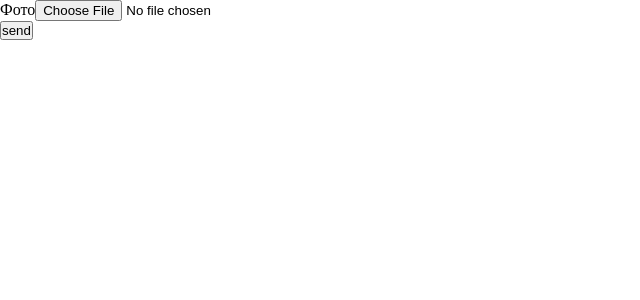
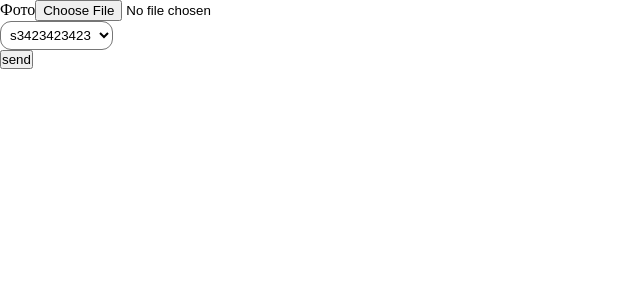
Before and after one commit to etherealelement/todo-app, a React (Create React App) app: page / in a window 1280 px wide. Shown: the top 300 px of the page, without its empty margins (0-640 px from the left). Built offline with nearby package versions, Linux system fonts and the light colour scheme; the HTML template or start-up script is replaced by a standard one.

Commit message:
create auth, changed select and textarea

```diff
--- a/src/App.tsx
+++ b/src/App.tsx
@@ -8,7 +8,7 @@ import { useForm, SubmitHandler, Controller } from "react-hook-form";
 import { Select } from "./components/ui/select/select";
 import { UploadField } from "./components/ui/upload-field/upload-field";
 import {QueryClientProvider, QueryClient} from '@tanstack/react-query'
-
+import {AuthPage} from './pages/auth/Auth.page'
 
 
 const queryClient = new QueryClient()
@@ -29,24 +29,12 @@ img:string;
 
 function App() {
   const {
-    //register,
     handleSubmit,
-    reset,
     control,
     formState: { errors },
   } = useForm<UploadInt>({
     mode: "onChange",
   });
-
-  // const onSubmit: SubmitHandler<RegFileds> = (data) => {
-  //   reset();
-  //   alert("Регистрация прошла успешно!");
-  // };
-
-  // const onSubmit: SubmitHandler<RegFileds> = (data) => {
-  //   reset();
-  //   alert("Регистрация прошла успешно!");
-  // };
 
 
   const onSubmit: SubmitHandler<UploadInt> = (data) => {
@@ -55,52 +43,11 @@ function App() {
 
 
 
-  //const [check, setCheck] = useState(false)
 
   return (
     <QueryClientProvider client={queryClient}>
          <div className="App">
-      {/* <Button
-        text="text"
-        variant="primary"
-        onClick={() => console.log(1)}
-      ></Button>
-      <Title weight="bold">Пвапва</Title>
-      <Title weight="regular">павап</Title>
-      <Checkbox checked={check} onChange={(e) => setCheck(e.target.checked)} variant="active" className="checkbox"></Checkbox>
-      <form onSubmit={handleSubmit(onSubmit)}>
-        <Input
-          {...register("email", {
-            required: "Емайл обязателен!",
-            pattern: {
-              value: validEmail,
-              message: "Пожалуйста, введите корректный адрес!",
-            },
-          })}
-          name="email"
-          error={errors.email}
-        ></Input>
-        <Input
-          {...register("password", {
-            required: "Пароль обязателен!",
-            minLength: {
-              value: 5,
-              message: 'Пароль должен быть не менее 5 символов!!!'
-            },
-            maxLength: {
-              value: 30,
-              message: 'Пароль должен быть не больше 10 символов!!!'
-            },
 
-          })}
-          error={errors.password}
-          name="password"
-        ></Input>
-
-        <button>submit</button>
-      </form>
-      <Textarea className="textarea" name="textarea" value="hello"></Textarea>
-      <Select className="select" name="select" value="hello" variant="active"></Select> */}
     <form onSubmit={handleSubmit(onSubmit)}>
 
          <Controller name="img" control={control}  defaultValue="" render={({field: {value, onChange}, fieldState: {error}}) => (
@@ -112,6 +59,9 @@ function App() {
           }}
 
          />
+
+         <AuthPage />
+
   <button>send</button>
     </form>
     </div>
@@ -120,6 +70,3 @@ function App() {
 }
 
 export default App;
-
-
-// react-hook-form(control, controller), запросы
--- a/src/components/ui/select/select.tsx
+++ b/src/components/ui/select/select.tsx
@@ -1,23 +1,27 @@
-import { FC } from 'react';
-import { SelectProps } from './select.props';
+import {  ForwardedRef, forwardRef } from "react";
+import {SelectProps} from './select.props'
 import styles from "./select.module.css";
-import { SubmitHandler, useForm} from "react-hook-form";
+import clsx from 'clsx'
 
-export const Select: FC<SelectProps> = ({name, placeholder,value, className, ...props}) => {
-	const {register , handleSubmit} = useForm<SelectProps>();
+export const Select = forwardRef(({
 
-	const onSubmit: SubmitHandler<SelectProps> = (data) => {
-		alert(`Данные получены! от ${data.name}`)
-	}
+  className,
+  error,
+	values,
+  ...props
+} : SelectProps, ref:ForwardedRef<HTMLSelectElement>) => {
 
-	return <>
-		<form onSubmit={handleSubmit(onSubmit)}>
-	<select {...register("name")} className={styles.select}>
-        <option>Выберите пункт</option>
-		<option>Пункт 1</option>
-		<option>Пункт 2</option>
-		<option>Пункт 3</option>
-</select>
-		</form>
-	</>
-};
+  return (
+      <div>
+				<select  className={clsx(styles.select, className)} ref={ref}>
+			{values.map((opt, idx) => <option key={`${opt.label}-${opt.value}-${idx}`} value={opt.value}>
+				{opt.label}
+			</option>)}
+			 </select>
+			 {error &&  <div className={styles.error}>{error.message}</div>}
+			</div>
+  );
+})
+
+
+Select.displayName = 'Select'
--- /dev/null
+++ b/src/pages/auth/Auth.page.tsx
@@ -0,0 +1,21 @@
+import { FC } from 'react';
+import { Select } from '../../components/ui/select/select';
+export const AuthPage: FC = () => {
+
+  const opts = [
+    {
+      value: 'sdfsfsdfds',
+      label: 's3423423423'
+    },
+      {
+      value: 'sdfsfsdfds',
+      label: 's3423423423'
+    }
+  ]
+
+  return (
+    <div>
+      <Select values={opts}></Select>
+    </div>
+  )
+}
```
Also changed, not shown: src/components/ui/select/select.props.ts (+13 -3 lines), src/components/ui/textarea/textarea.props.ts (+7 -5 lines), src/components/ui/textarea/textarea.tsx (+19 -34 lines).
